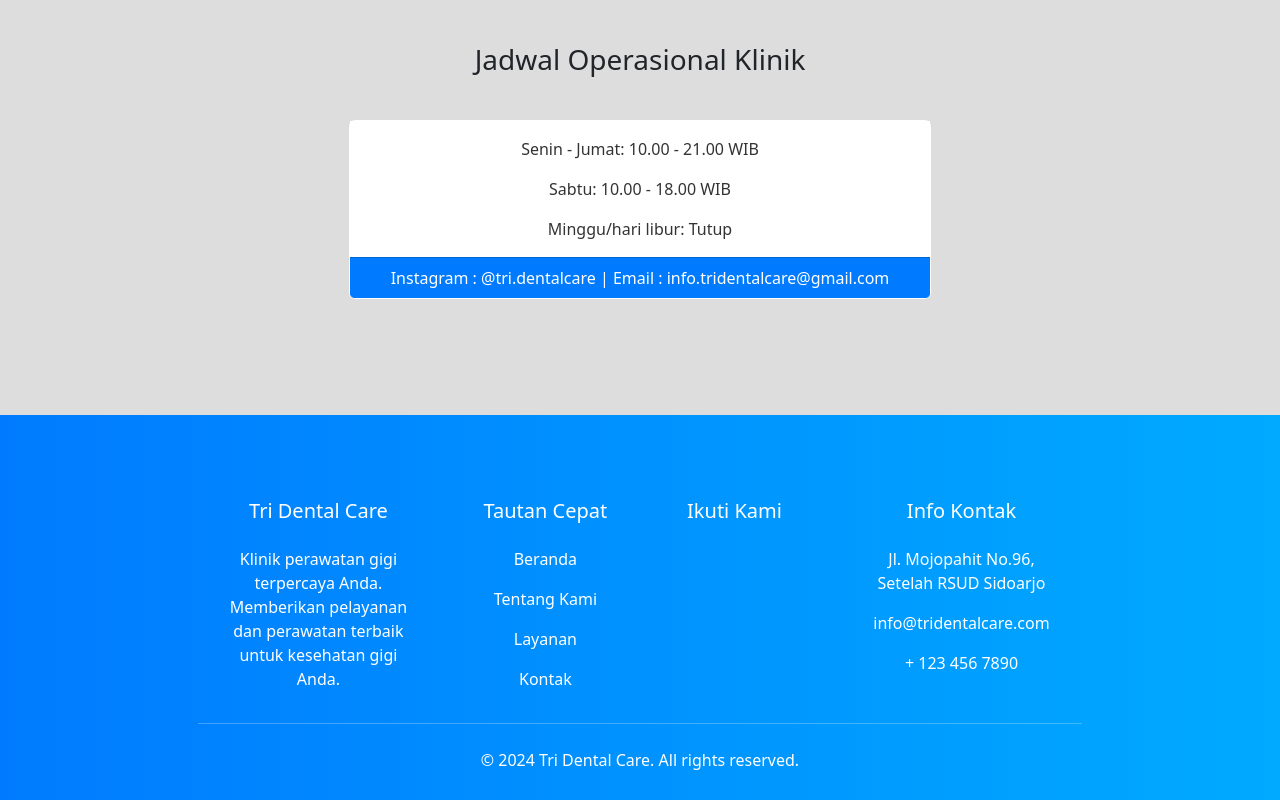
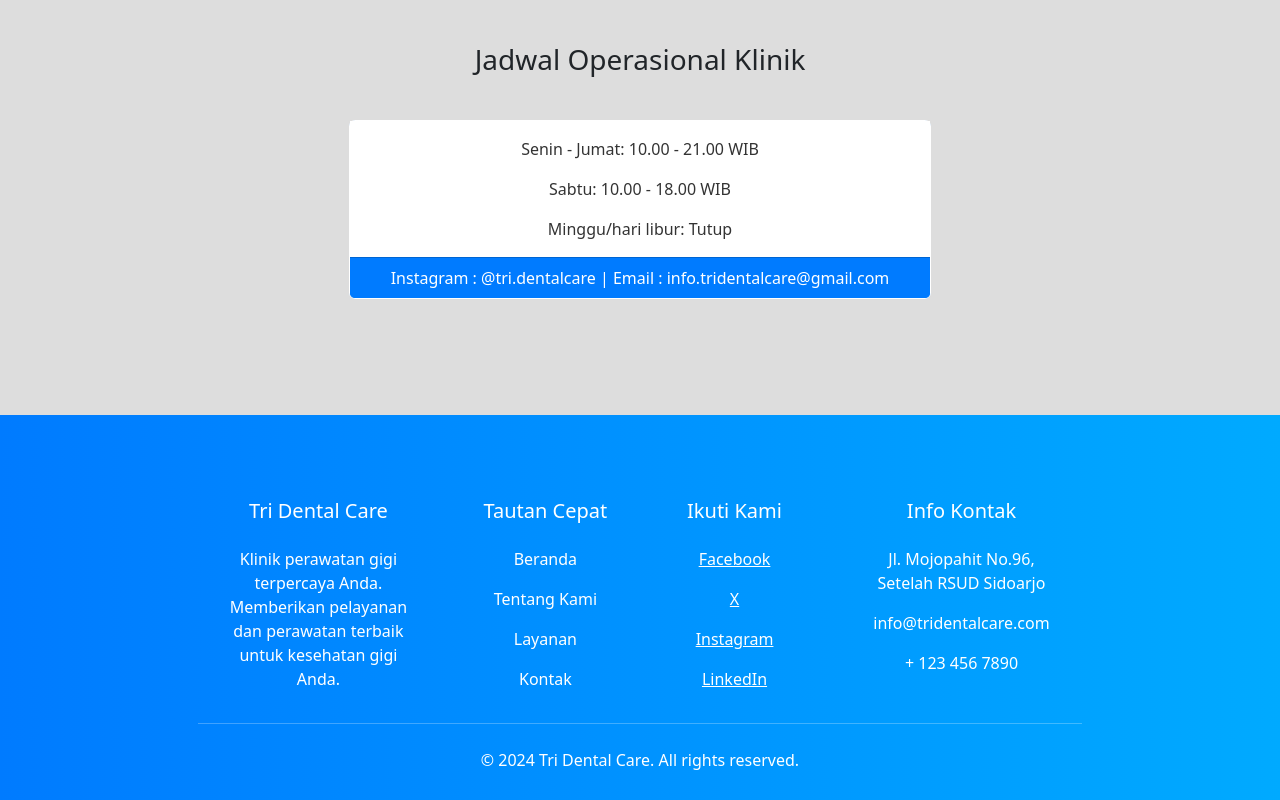
Before and after one commit to alrazak/frontend-react-tridentalcare, a React (Vite) app: page /card in a window 1280 px wide. Shown: the part 3981-4781 px from the top of the page. Built offline with nearby package versions, Linux system fonts and the light colour scheme.

Commit message:
add: sosmed footer

```diff
--- a/src/components/footer/Footer.jsx
+++ b/src/components/footer/Footer.jsx
@@ -25,19 +25,20 @@ function Footer() {
                     {/* Tautan Sosial Media */}
                     <div className="col-md-3 col-lg-2 col-xl-2 mx-auto mt-3">
                         <h5 className="mb-4 font-weight-bold">Ikuti Kami</h5>
-                        <a href="#" className="text-white me-4">
-                            <i className="fab fa-facebook fa-2x"></i>
+                        <a href="https://www.facebook.com" target="_blank" className="text-white d-block mb-3">
+                            <i className="fab fa-facebook fa-2x"></i> Facebook
                         </a>
-                        <a href="#" className="text-white me-4">
-                            <i className="fab fa-twitter fa-2x"></i>
+                        <a href="https://www.twitter.com" target="_blank" className="text-white d-block mb-3">
+                            <i className="fab fa-twitter fa-2x"></i> X
                         </a>
-                        <a href="#" className="text-white me-4">
-                            <i className="fab fa-instagram fa-2x"></i>
+                        <a href="https://www.instagram.com" target="_blank" className="text-white d-block mb-3">
+                            <i className="fab fa-instagram fa-2x"></i> Instagram
                         </a>
-                        <a href="#" className="text-white">
-                            <i className="fab fa-linkedin fa-2x"></i>
+                        <a href="https://www.linkedin.com" target="_blank" className="text-white d-block">
+                            <i className="fab fa-linkedin fa-2x"></i> LinkedIn
                         </a>
                     </div>
+
 
                     {/* Kontak dan Informasi */}
                     <div className="col-md-4 col-lg-3 col-xl-3 mx-auto mt-3">
```
